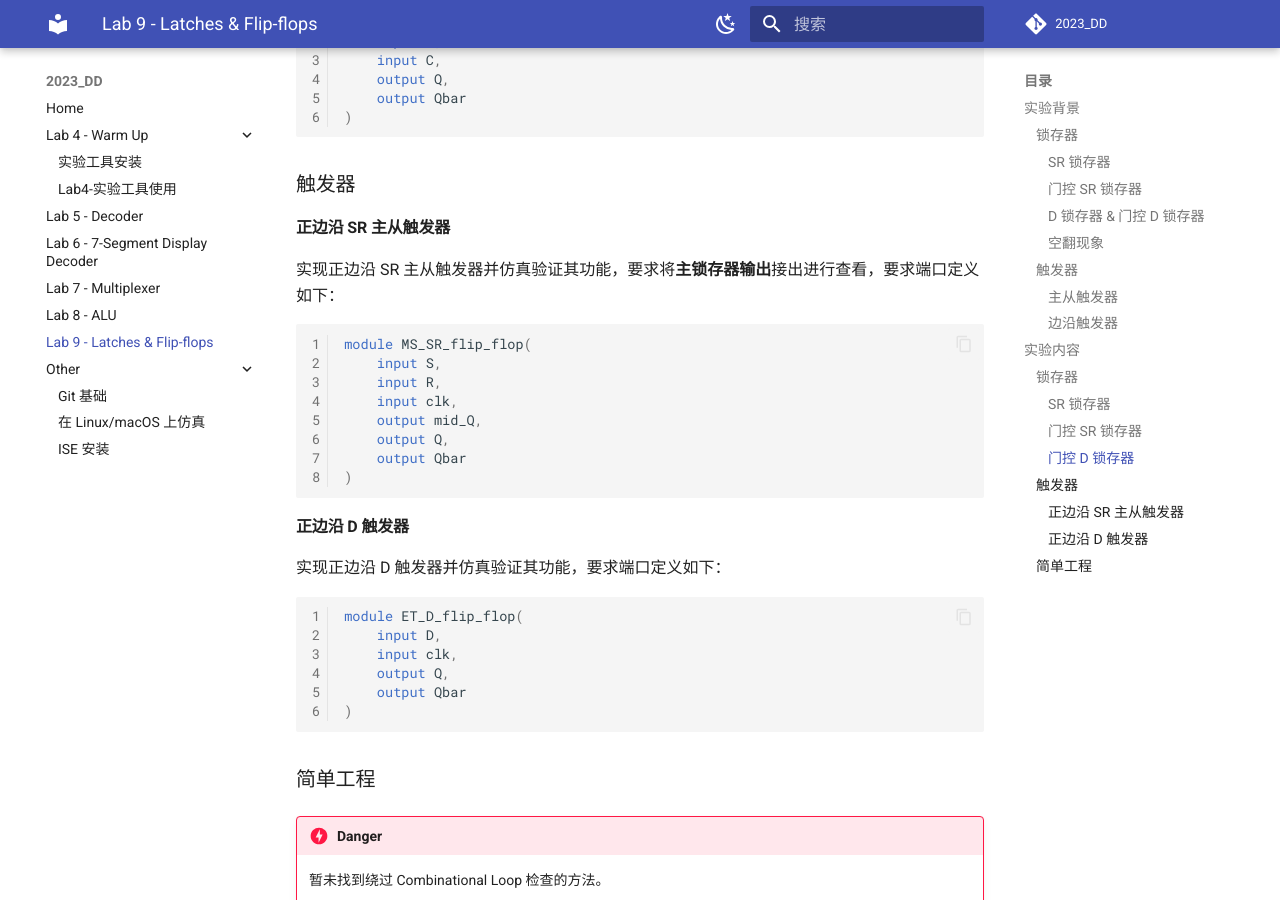
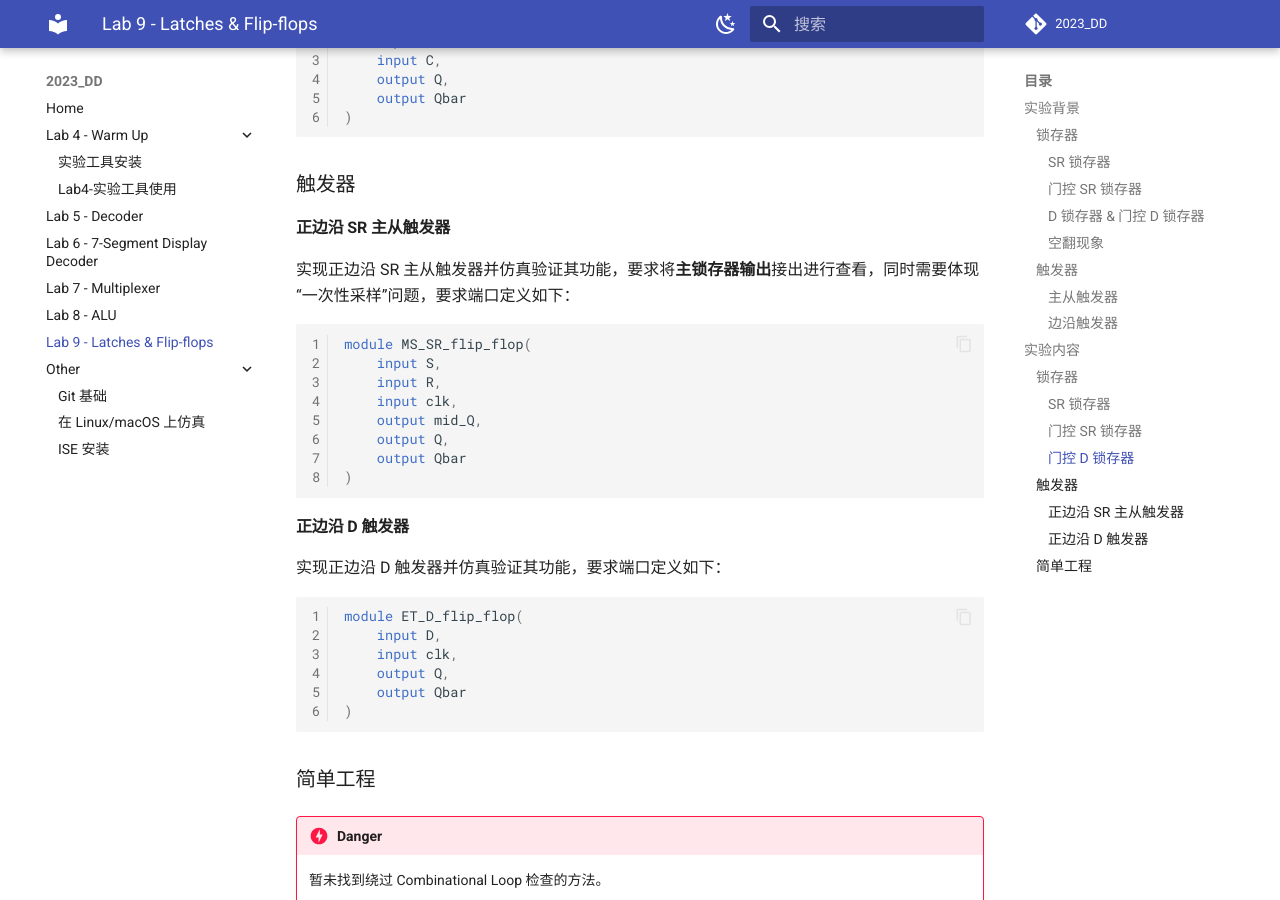
Before and after one commit to Guahao31/2023_DD, an MkDocs documentation site: the page built from docs/lab9/latches_flip_flops.md, in a window 1280 px wide and 900 px high, scrolled down 5328 px. Built offline with MkDocs 1.6.1 and Material for MkDocs 9.7.7, drawn with Linux system fonts in a browser that asks for light colours; a script that is not in the unit is left out; comment, search, counter and statistics services are not loaded.

Commit message:
lab9: fix

````diff
--- a/docs/lab9/latches_flip_flops.md
+++ b/docs/lab9/latches_flip_flops.md
@@ -142,7 +142,7 @@ module C_D_latch(
 
 #### 正边沿 SR 主从触发器
 
-实现正边沿 SR 主从触发器并仿真验证其功能，要求将**主锁存器输出**接出进行查看，要求端口定义如下：
+实现正边沿 SR 主从触发器并仿真验证其功能，要求将**主锁存器输出**接出进行查看，同时需要体现“一次性采样”问题，要求端口定义如下：
 
 ```verilog linenums="1"
 module MS_SR_flip_flop(
````
